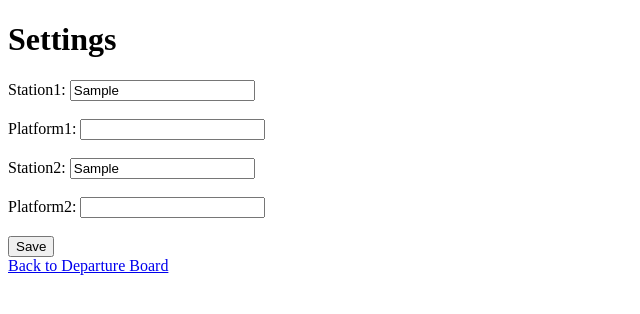
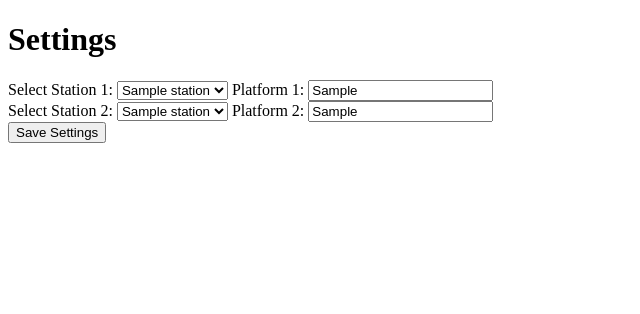
Before and after one commit to rubenparnell/departureBoard, a Flask app: template templates/settings.html in a window 1280 px wide. Shown: the top 314 px of the page, without its empty margins (0-640 px from the left). Run offline with Flask 3, Linux system fonts and the light colour scheme; the template is opened without the code that fills it: most values are stand-ins (such as "Sample title", 1, 10 or a date in 2020); parts of the project's set-up code (start-up, migrations or seed data) failed here and were passed over.

Commit message:
updated settings page

```diff
--- a/main.py
+++ b/main.py
@@ -1,11 +1,8 @@
-import time
 import os
-import subprocess
 import json
-import qrcode
 import threading
 import requests
-from flask import Flask, render_template, request, redirect, url_for
+from flask import Flask, render_template, request
 from PIL import Image, ImageDraw, ImageFont
 from rgbmatrix import RGBMatrix, RGBMatrixOptions
 
@@ -13,6 +10,7 @@
 app = Flask(__name__)
 
 SETTINGS_FILE = "settings.json"
+update_event = threading.Event()
 
 # Default settings
 default_settings = {
@@ -36,6 +34,7 @@
 def save_settings(station1, platform1, station2, platform2):
     with open(SETTINGS_FILE, "w") as f:
         json.dump({"station1": station1, "platform1": platform1, "station2": station2, "platform2": platform2}, f)
+    update_event.set()  # Notify display thread of changes
 
 # LED Matrix setup
 options = RGBMatrixOptions()
@@ -60,47 +59,9 @@
 destinationColour = (246, 115, 25)
 stationColour = (6, 234, 49)
 
-# Check if Pi is connected to Wi-Fi
-def check_wifi():
-    try:
-        subprocess.check_call(['ping', '-c', '1', '8.8.8.8'])
-        return True
-    except subprocess.CalledProcessError:
-        return False
-
-# Create an access point for Wi-Fi setup
-def create_access_point():
-    subprocess.call(['sudo', 'systemctl', 'stop', 'dhcpcd.service'])
-    subprocess.call(['sudo', 'systemctl', 'disable', 'dhcpcd.service'])
-
-    # Set up the access point using hostapd and dnsmasq
-    subprocess.call(['sudo', 'systemctl', 'start', 'hostapd.service'])
-    subprocess.call(['sudo', 'systemctl', 'start', 'dnsmasq.service'])
-
-# Stop the access point when Wi-Fi is connected
-def stop_access_point():
-    subprocess.call(['sudo', 'systemctl', 'stop', 'hostapd.service'])
-    subprocess.call(['sudo', 'systemctl', 'stop', 'dnsmasq.service'])
-    subprocess.call(['sudo', 'systemctl', 'start', 'dhcpcd.service'])
-
-# Set up Wi-Fi credentials
-def set_wifi_credentials(ssid, password):
-    with open('/etc/wpa_supplicant/wpa_supplicant.conf', 'a') as f:
-        f.write(f'\nnetwork={{\n\tssid="{ssid}"\n\tpsk="{password}"\n}}\n')
-    subprocess.call(['sudo', 'reboot'])
-
-# Display QR code for Wi-Fi setup
-def display_qr_code():
-    wifi_setup_url = "http://departurepizero:5000/setup"
-    qr = qrcode.make(wifi_setup_url)
-    img = qr.resize((min(matrix.width, matrix.height),min(matrix.width, matrix.height)))
-    matrix.SetImage(img.convert('RGB'))
-    time.sleep(10)
-
 # Fetch station names
 stations = json.loads(requests.get("https://metro-rti.nexus.org.uk/api/stations").text)
 
-# Get train data
 def get_trains(station, platform):
     try:
         response = requests.get(f"https://metro-rti.nexus.org.uk/api/times/{station}/{platform}")
@@ -109,29 +70,10 @@
         return []
 
 def convertStationCode(code):
-    if code in stations:
-        station_name = stations[code]
-    else:
-        station_name = "Unknown"
-
-    return station_name
+    return stations.get(code, "Unknown")
 
 # Flask routes
-@app.route('/')
-def departure_board():
-    settings = load_settings()
-    return render_template('departure_board.html', station1=settings["station1"], platform1=settings["platform1"], station2=settings["station2"], platform2=settings["platform2"])
-
-@app.route('/setup', methods=['GET', 'POST'])
-def setup_wifi():
-    if request.method == 'POST':
-        ssid = request.form['ssid']
-        password = request.form['password']
-        set_wifi_credentials(ssid, password)
-        return redirect(url_for('departure_board'))
-    return render_template('setup.html')
-
-@app.route('/settings', methods=['GET', 'POST'])
+@app.route('/', methods=['GET', 'POST'])
 def settings():
     if request.method == 'POST':
         station1 = request.form['station1']
@@ -139,164 +81,146 @@
         station2 = request.form['station2']
         platform2 = request.form['platform2']
         save_settings(station1, platform1, station2, platform2)
-        return redirect(url_for('departure_board'))
+
     settings = load_settings()
-    return render_template('settings.html', station1=settings["station1"], platform1=settings["platform1"], station2=settings["station2"], platform2=settings["platform2"])
+
+    # Convert station codes to names for pre-filled form values
+    station1_name = convertStationCode(settings["station1"])
+    station2_name = convertStationCode(settings["station2"])
+
+    return render_template(
+        'settings.html',
+        stations=stations,  # Pass station list to the template
+        station1_code=settings["station1"],
+        station1_name=station1_name,
+        platform1=settings["platform1"],
+        station2_code=settings["station2"],
+        station2_name=station2_name,
+        platform2=settings["platform2"]
+    )
 
 # Flask thread
 def run_flask():
-    app.run(host='0.0.0.0', port=5000)
+    app.run(host='0.0.0.0', port=80)
 
-# Display departure board
 def show_departure_board():
-    current_time = int(time.time())
+    while True:
+        settings = load_settings()
+        station_code1, platform1 = settings['station1'], settings['platform1']
+        station_code2, platform2 = settings['station2'], settings['platform2']
 
-    settings = load_settings()
-    station_code1 = settings['station1']
-    platform1 = settings['platform1']
-    station_code2 = settings['station2']
-    platform2 = settings['platform2']
+        while not update_event.is_set():  # Loop until settings change
+            lowestPixel = 1
+            trains1, trains2 = get_trains(station_code1, platform1), get_trains(station_code2, platform2)
+            print("fetched trains")
 
-    trains1 = get_trains(station_code1, platform1)
-    trains2 = get_trains(station_code2, platform2)
+            image = Image.new("RGB", (matrix.width, matrix.height), (0, 0, 0))
+            draw = ImageDraw.Draw(image)
 
-    while True:
-        current_time = int(time.time())
-        # Create blank image
-        image = Image.new("RGB", (matrix.width, matrix.height), (0, 0, 0))
-        draw = ImageDraw.Draw(image)
-        lowestPixel = 1
+            # Draw station and platform
+            draw.text((1, lowestPixel), f"{convertStationCode(station_code1)}: {platform1}", font=smallFont, fill=stationColour)
+            lowestPixel += smallFontHeight
 
-        if current_time % 10 == 0:
-            new_settings = load_settings()
-            if settings != new_settings:
-                settings = new_settings
-                station_code1 = settings['station1']
-                platform1 = settings['platform1']
-                station_code2 = settings['station2']
-                platform2 = settings['platform2']
+            # Draw train departures
+            for i, train in enumerate(trains1):
+                destination = train['destination']
 
-                trains1 = get_trains(station_code1, platform1)
-                trains2 = get_trains(station_code2, platform2)
+                if len(destination) > 15:
+                    displayFont = smallFont
+                    if i == 0:
+                        lowestPixel += 1
+                else:
+                    displayFont = font
 
-                print("got new train times")
+                text_position = (1, lowestPixel)
 
-            print("got settings")
+                draw.text(text_position, destination, font=displayFont, fill=destinationColour)
 
-        if current_time % 30 == 0:
-            trains1 = get_trains(station_code1, platform1)
-            trains2 = get_trains(station_code2, platform2)
+                due = str(train['dueIn'])
+                if due == "0":
+                    due = "Due"
+                elif due == "-1":
+                    due = "Due"
 
-            print("got new train times")
+                if len(destination) > 15:
+                    text_position = (matrix.width-5*len(due), lowestPixel-1)
+                else:
+                    text_position = (matrix.width-5*len(due), lowestPixel)
 
-        # Draw station and platform
-        draw.text((1, lowestPixel), f"{convertStationCode(station_code1)}: {platform1}", font=smallFont, fill=stationColour)
-        lowestPixel += smallFontHeight
+                draw.text(text_position, due, font=font, fill=destinationColour)
 
-        # Draw train departures
-        for i, train in enumerate(trains1):
-            destination = train['destination']
+                lowestPixel += font_size
 
-            if len(destination) > 15:
-                displayFont = smallFont
-                if i == 0:
-                    lowestPixel += 1
-            else:
-                displayFont = font
+            if len(trains1) == 0:
+                lowestPixel += 2
+                text = "There are no services"
+                draw.text((int(matrix.width/2-(len(text)*4/2)), lowestPixel), text, font=smallFont, fill=destinationColour)
+                lowestPixel += smallFontHeight+1
 
-            text_position = (1, lowestPixel)
+                text = "from this platform"
+                draw.text((int(matrix.width/2-(len(text)*4/2)), lowestPixel), text, font=smallFont, fill=destinationColour)
 
-            draw.text(text_position, destination, font=displayFont, fill=destinationColour)
+            # Draw Line Separator:
+            lowestPixel = 24
+            line_position = (0, lowestPixel, matrix.width, lowestPixel)
+            lowestPixel += 2
 
-            due = str(train['dueIn'])
-            if due == "0":
-                due = "Due"
-            elif due == "-1":
-                due = "Due"
+            draw.line(line_position, fill=destinationColour, width=1)
 
-            if len(destination) > 15:
-                text_position = (matrix.width-5*len(due), lowestPixel-1)
-            else:
-                text_position = (matrix.width-5*len(due), lowestPixel)
+            # Display 2nd info:
+            draw.text((1, lowestPixel), f"{convertStationCode(station_code2)}: {platform2}", font=smallFont, fill=stationColour)
+            lowestPixel += smallFontHeight
 
-            draw.text(text_position, due, font=font, fill=destinationColour)
+            for i, train in enumerate(trains2):
+                destination = train['destination']
 
-            lowestPixel += font_size
+                if len(destination) > 15:
+                    displayFont = smallFont
+                    if i == 0:
+                        lowestPixel += 1
+                else:
+                    displayFont = font
 
-        if len(trains1) == 0:
-            lowestPixel += 2
-            text = "There are no services"
-            draw.text((int(matrix.width/2-(len(text)*4/2)), lowestPixel), text, font=smallFont, fill=destinationColour)
-            lowestPixel += smallFontHeight+1
+                text_position = (1, lowestPixel)
 
-            text = "from this platform"
-            draw.text((int(matrix.width/2-(len(text)*4/2)), lowestPixel), text, font=smallFont, fill=destinationColour)
+                draw.text(text_position, destination, font=displayFont, fill=destinationColour)
 
-        # Draw Line Separator:
-        lowestPixel = 24
-        line_position = (0, lowestPixel, matrix.width, lowestPixel)
-        lowestPixel += 2
+                due = str(train['dueIn'])
+                if due == "0":
+                    due = "Due"
+                elif due == "-1":
+                    due = "Due"
 
-        draw.line(line_position, fill=destinationColour, width=1)
+                if len(destination) > 15:
+                    text_position = (matrix.width-5*len(due), lowestPixel-1)
+                else:
+                    text_position = (matrix.width-5*len(due), lowestPixel)
 
+                draw.text(text_position, due, font=font, fill=destinationColour)
 
-        # Display 2nd info:
-        draw.text((1, lowestPixel), f"{convertStationCode(station_code2)}: {platform2}", font=smallFont, fill=stationColour)
-        lowestPixel += smallFontHeight
+                lowestPixel += font_size
 
-        for i, train in enumerate(trains2):
-            destination = train['destination']
+            if len(trains2) == 0:
+                lowestPixel += 2
+                text = "There are no services"
+                draw.text((int(matrix.width/2-(len(text)*4/2)), lowestPixel), text, font=smallFont, fill=destinationColour)
+                lowestPixel += smallFontHeight+1
 
-            if len(destination) > 15:
-                displayFont = smallFont
-                if i == 0:
-                    lowestPixel += 1
-            else:
-                displayFont = font
+                text = "from this platform"
+                draw.text((int(matrix.width/2-(len(text)*4/2)), lowestPixel), text, font=smallFont, fill=destinationColour)
 
-            text_position = (1, lowestPixel)
+            matrix.SetImage(image.convert('RGB'))
 
-            draw.text(text_position, destination, font=displayFont, fill=destinationColour)
+            # Wait for 30 seconds or break early if settings change
+            if update_event.wait(30):  # If update_event is set, break loop early
+                update_event.clear()
+                break  # Reload settings immediately
 
-            due = str(train['dueIn'])
-            if due == "0":
-                due = "Due"
-            elif due == "-1":
-                due = "Due"
-
-            if len(destination) > 15:
-                text_position = (matrix.width-5*len(due), lowestPixel-1)
-            else:
-                text_position = (matrix.width-5*len(due), lowestPixel)
-
-            draw.text(text_position, due, font=font, fill=destinationColour)
-
-            lowestPixel += font_size
-
-        if len(trains2) == 0:
-            lowestPixel += 2
-            text = "There are no services"
-            draw.text((int(matrix.width/2-(len(text)*4/2)), lowestPixel), text, font=smallFont, fill=destinationColour)
-            lowestPixel += smallFontHeight+1
-
-            text = "from this platform"
-            draw.text((int(matrix.width/2-(len(text)*4/2)), lowestPixel), text, font=smallFont, fill=destinationColour)
-
-        # Display the image
-        matrix.SetImage(image.convert('RGB'))
-
-        time.sleep(1)
 
 # Main function
 def main():
-    if check_wifi():
-        print("Wi-Fi connected.")
-        threading.Thread(target=run_flask, daemon=True).start()
-        show_departure_board()
-    else:
-        print("No Wi-Fi detected. Creating Access Point.")
-        create_access_point()
-        display_qr_code()
+    threading.Thread(target=run_flask, daemon=True).start()
+    show_departure_board()
 
 if __name__ == '__main__':
     main()
--- a/templates/settings.html
+++ b/templates/settings.html
@@ -7,17 +7,36 @@
 </head>
 <body>
     <h1>Settings</h1>
-    <form method="POST">
-        <label for="station1">Station1:</label>
-        <input type="text" id="station1" name="station1" value="{{ station1 }}" required><br><br>
-        <label for="platform1">Platform1:</label>
-        <input type="number" id="platform1" name="platform1" value="{{ platform1 }}" required><br><br>
-        <label for="station2">Station2:</label>
-        <input type="text" id="station2" name="station2" value="{{ station2 }}" required><br><br>
-        <label for="platform2">Platform2:</label>
-        <input type="number" id="platform2" name="platform2" value="{{ platform2 }}" required><br><br>
-        <button type="submit">Save</button>
+    <form method="post">
+        <label for="station1">Select Station 1:</label>
+        <select name="station1" id="station1">
+            {% for code, name in stations.items() %}
+            <option value="{{ code }}" {% if station1_code == code %}selected{% endif %}>
+                {{ name }}
+            </option>
+            {% endfor %}
+        </select>
+
+        <label for="platform1">Platform 1:</label>
+        <input type="text" name="platform1" id="platform1" value="{{ platform1 }}" required>
+
+        <br>
+
+        <label for="station2">Select Station 2:</label>
+        <select name="station2" id="station2">
+            {% for code, name in stations.items() %}
+            <option value="{{ code }}" {% if station2_code == code %}selected{% endif %}>
+                {{ name }}
+            </option>
+            {% endfor %}
+        </select>
+
+        <label for="platform2">Platform 2:</label>
+        <input type="text" name="platform2" id="platform2" value="{{ platform2 }}" required>
+
+        <br>
+
+        <button type="submit">Save Settings</button>
     </form>
-    <a href="/">Back to Departure Board</a>
 </body>
 </html>
```
Also changed, not shown: templates/departure_board.html (deleted, +0 -16 lines).
